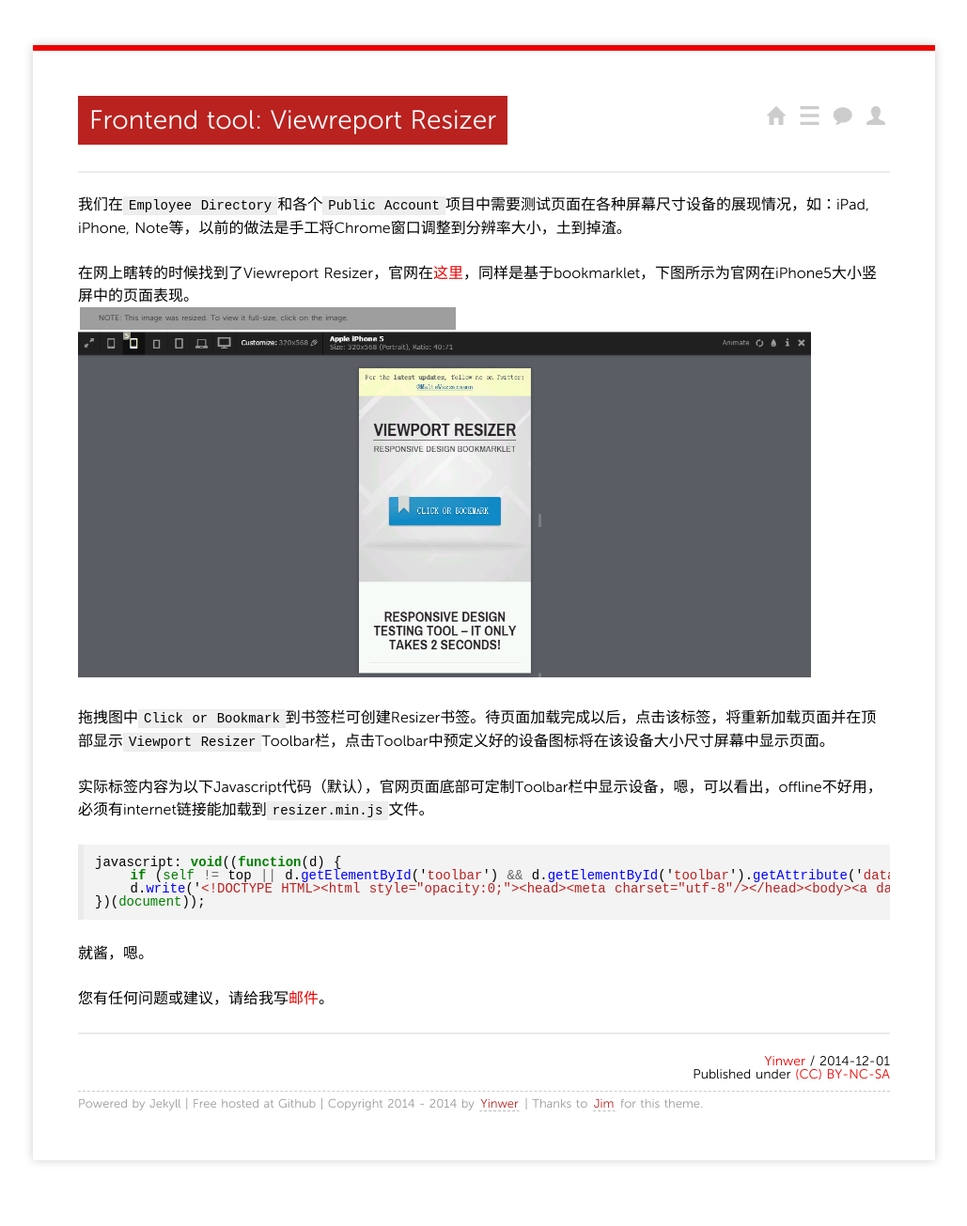
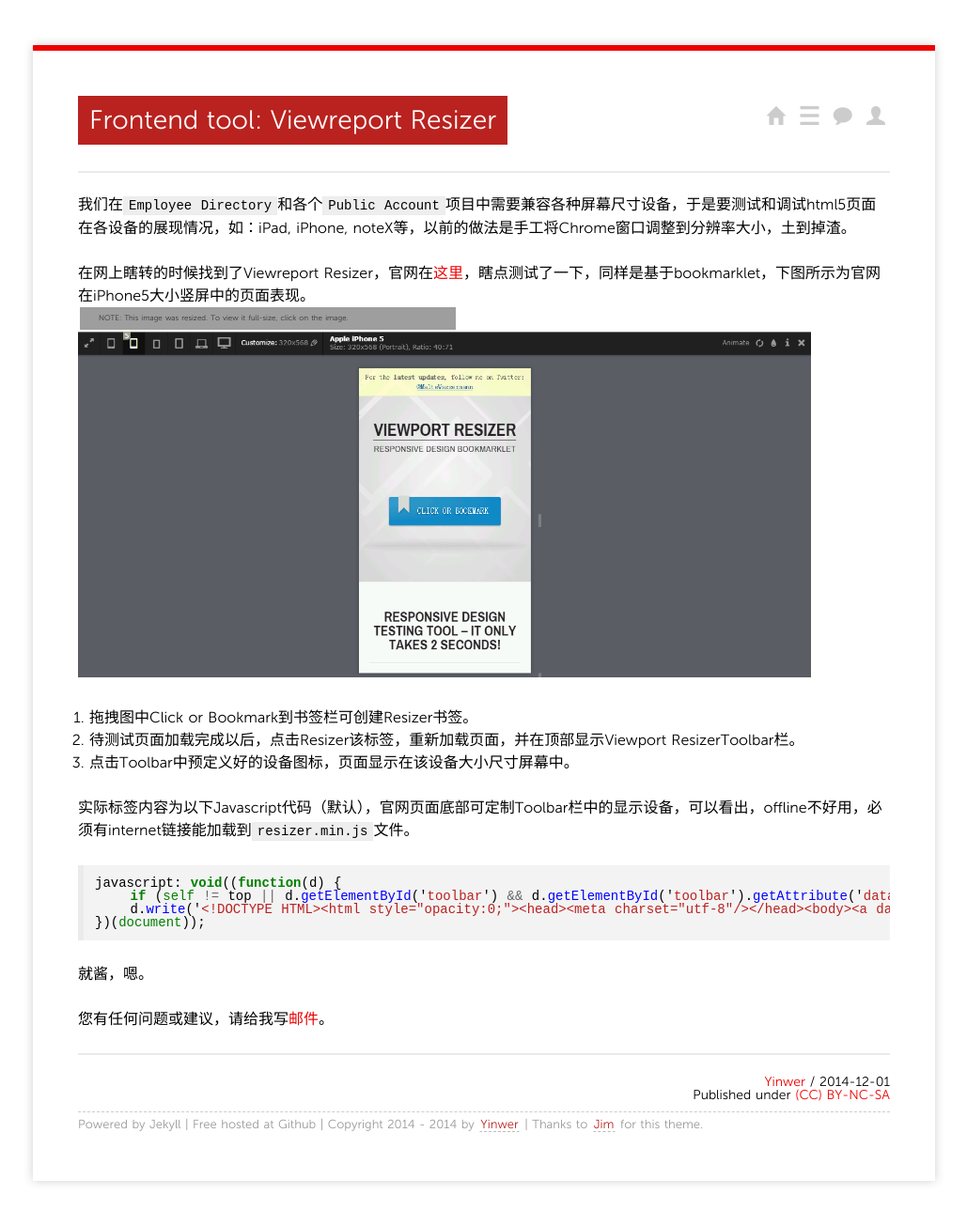
Before and after one commit to yinwer81/yinwer81.github.com, a Jekyll site: the page built from _posts/201412/2014-12-01-viewport-resizer.md, in a window 1280 px wide. Shown: the whole page at 94% size, without its empty margins (125-1154 px from the left). Built offline with Jekyll 4.4.1, drawn with Linux system fonts in a browser that asks for light colours; nearby versions of some CDN libraries; Markdown is read by kramdown in place of the engine named in the settings; comment, search, counter and statistics services are not loaded; before the commit the page ends 1283 px from its top, so only the background shows below that; grey boxes are pictures that could not be loaded.

Commit message:
refresh viewport-resizer

```diff
--- a/_posts/201412/2014-12-01-viewport-resizer.md
+++ b/_posts/201412/2014-12-01-viewport-resizer.md
@@ -4,14 +4,16 @@
 categories: frontend
 ---
 
-我们在`Employee Directory`和各个`Public Account`项目中需要测试页面在各种屏幕尺寸设备的展现情况，如：iPad, iPhone, Note等，以前的做法是手工将Chrome窗口调整到分辨率大小，土到掉渣。
+我们在`Employee Directory`和各个`Public Account`项目中需要兼容各种屏幕尺寸设备，于是要测试和调试html5页面在各设备的展现情况，如：iPad, iPhone, noteX等，以前的做法是手工将Chrome窗口调整到分辨率大小，土到掉渣。
 
-在网上瞎转的时候找到了Viewreport Resizer，官网在[这里](http://lab.maltewassermann.com/viewport-resizer/)，同样是基于bookmarklet，下图所示为官网在iPhone5大小竖屏中的页面表现。
+在网上瞎转的时候找到了Viewreport Resizer，官网在[这里](http://lab.maltewassermann.com/viewport-resizer/)，瞎点测试了一下，同样是基于bookmarklet，下图所示为官网在iPhone5大小竖屏中的页面表现。
 ![示例](/images/viewreportresizer.png)
 
-拖拽图中`Click or Bookmark`到书签栏可创建Resizer书签。待页面加载完成以后，点击该标签，将重新加载页面并在顶部显示`Viewport Resizer`Toolbar栏，点击Toolbar中预定义好的设备图标将在该设备大小尺寸屏幕中显示页面。
+1. 拖拽图中`Click or Bookmark`到书签栏可创建Resizer书签。
+2. 待测试页面加载完成以后，点击Resizer该标签，重新加载页面，并在顶部显示`Viewport Resizer`Toolbar栏。
+3. 点击Toolbar中预定义好的设备图标，页面显示在该设备大小尺寸屏幕中。
 
-实际标签内容为以下Javascript代码（默认），官网页面底部可定制Toolbar栏中显示设备，嗯，可以看出，offline不好用，必须有internet链接能加载到`resizer.min.js`文件。
+实际标签内容为以下Javascript代码（默认），官网页面底部可定制Toolbar栏中的显示设备，可以看出，offline不好用，必须有internet链接能加载到`resizer.min.js`文件。
 {% highlight JavaScript %}
 javascript: void((function(d) {
     if (self != top || d.getElementById('toolbar') && d.getElementById('toolbar').getAttribute('data-resizer')) return false;
@@ -19,8 +21,6 @@
 })(document));
 {% endhighlight %}
 
-
-
 就酱，嗯。
 
 您有任何问题或建议，请给我写[邮件](mailto:yinwer81@gmail.com)。
```
